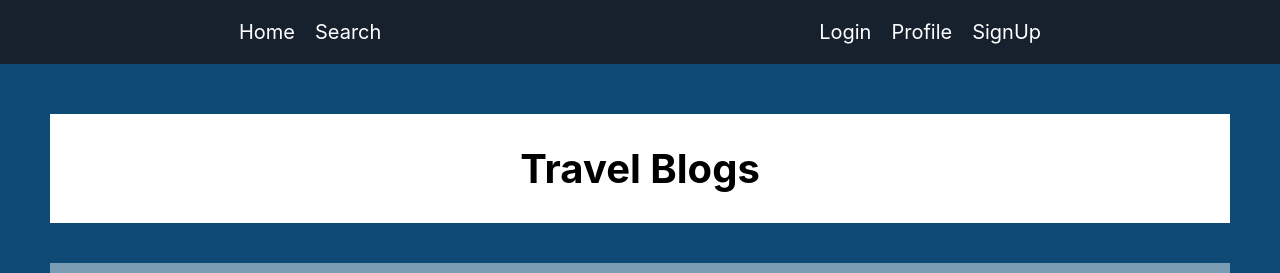
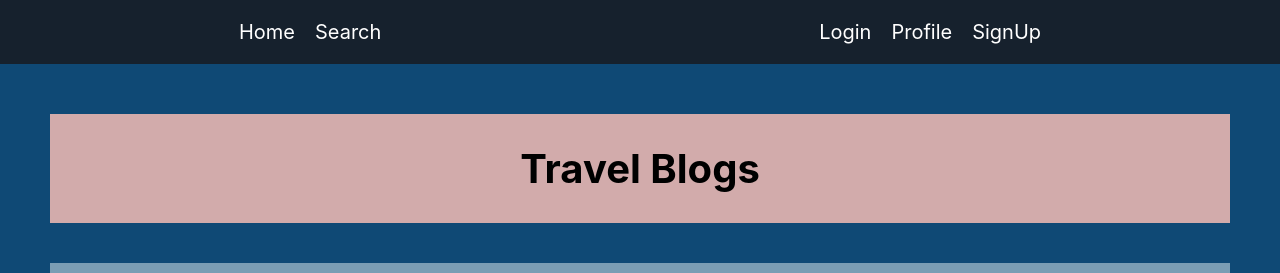
Before and after one commit to CherieCM/Travel-App, a React (Create React App) app: page /blog in a window 1280 px wide. Shown: the top 273 px of the page. Built offline with nearby package versions, Linux system fonts and the light colour scheme.

Commit message:
updated background color

```diff
--- a/src/components/blog/blog.css
+++ b/src/components/blog/blog.css
@@ -7,7 +7,7 @@
   padding: 30px;
   font-size: 40px;
   text-align: center;
-  background: white;
+  background-color: rgb(210, 171, 171);
 }
 .cards {
   background-color: rgb(123, 157, 180);
```
